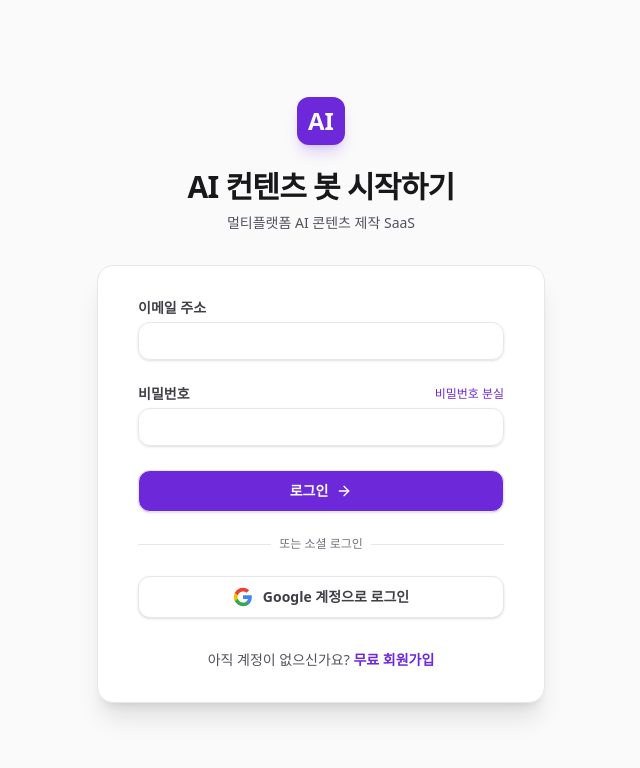
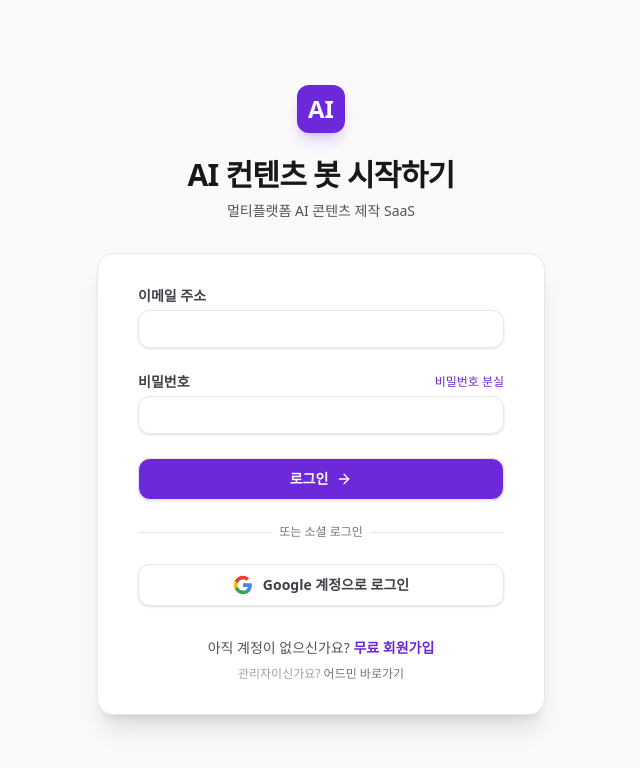
Before and after one commit to jihoon3813-commits/ai-contents, a Next.js app: page /login in a window 1280 px wide. Shown: the top 768 px of the page, without its empty margins (319-959 px from the left). Built offline with nearby package versions, Linux system fonts and the light colour scheme; no server answers.

Commit message:
feat: add admin shortcut link at the bottom of login page

```diff
--- a/src/app/(auth)/login/page.tsx
+++ b/src/app/(auth)/login/page.tsx
@@ -224,11 +224,17 @@ function LoginForm() {
         </div>
       </div>
 
-      <div className="mt-8 text-center">
+      <div className="mt-8 text-center space-y-2">
         <p className="text-sm text-zinc-600 dark:text-zinc-400">
           아직 계정이 없으신가요?{" "}
           <Link href="/signup" className="font-semibold text-primary hover:underline">
             무료 회원가입
+          </Link>
+        </p>
+        <p className="text-xs text-zinc-400 dark:text-zinc-500">
+          관리자이신가요?{" "}
+          <Link href="/admin" className="font-medium text-zinc-500 dark:text-zinc-400 hover:underline">
+            어드민 바로가기
           </Link>
         </p>
       </div>
```
